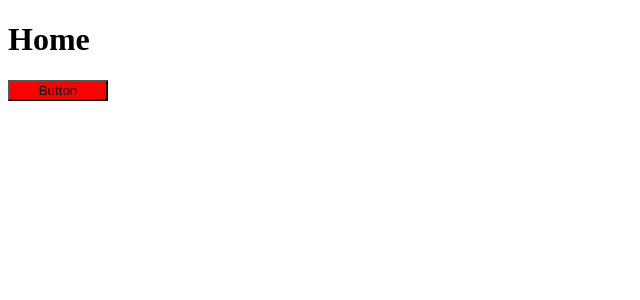
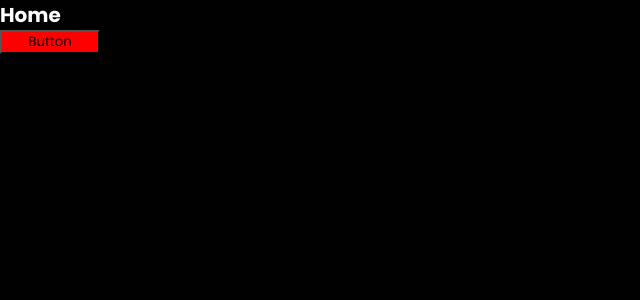
Before and after one commit to anderson-rodriguesdev/what-if, a Next.js app: page / in a window 1280 px wide. Shown: the top 300 px of the page, without its empty margins (0-640 px from the left). Built offline with nearby package versions, Linux system fonts and the light colour scheme.

Commit message:
reset css

```diff
--- a/src/pages/_app.js
+++ b/src/pages/_app.js
@@ -1,3 +1,6 @@
+import { globalStyles } from '../styles/global';
+globalStyles();
+
 function MyApp({ Component, pageProps }) {
   return <Component {...pageProps} />;
 }
--- a/src/pages/index.js
+++ b/src/pages/index.js
@@ -1,4 +1,5 @@
 import Button from '../components/button';
+
 export default function Home() {
   return (
     <>
--- /dev/null
+++ b/src/styles/global.js
@@ -0,0 +1,25 @@
+import { globalCss, styled } from './index';
+
+export const globalStyles = globalCss({
+  '*': {
+    padding: 0,
+    margin: 0,
+    boxSizing: 'border-box',
+    fontFamily: 'Poppins, sans-serif',
+  },
+  html: {
+    fontSize: '62.5%',
+  },
+  body: {
+    '-webkit-font-smoothing': 'antialiased',
+    background: 'linear-gradient(119.36deg,#010101 0%, #000000 100%)',
+    color: '$white',
+  },
+  img: {
+    maxWidth: '100%',
+    display: 'block',
+  },
+  button: {
+    cursor: 'pointer',
+  },
+});
```
Also changed, not shown: src/pages/character/[slug].js (renamed from src/character/[slug].js).
